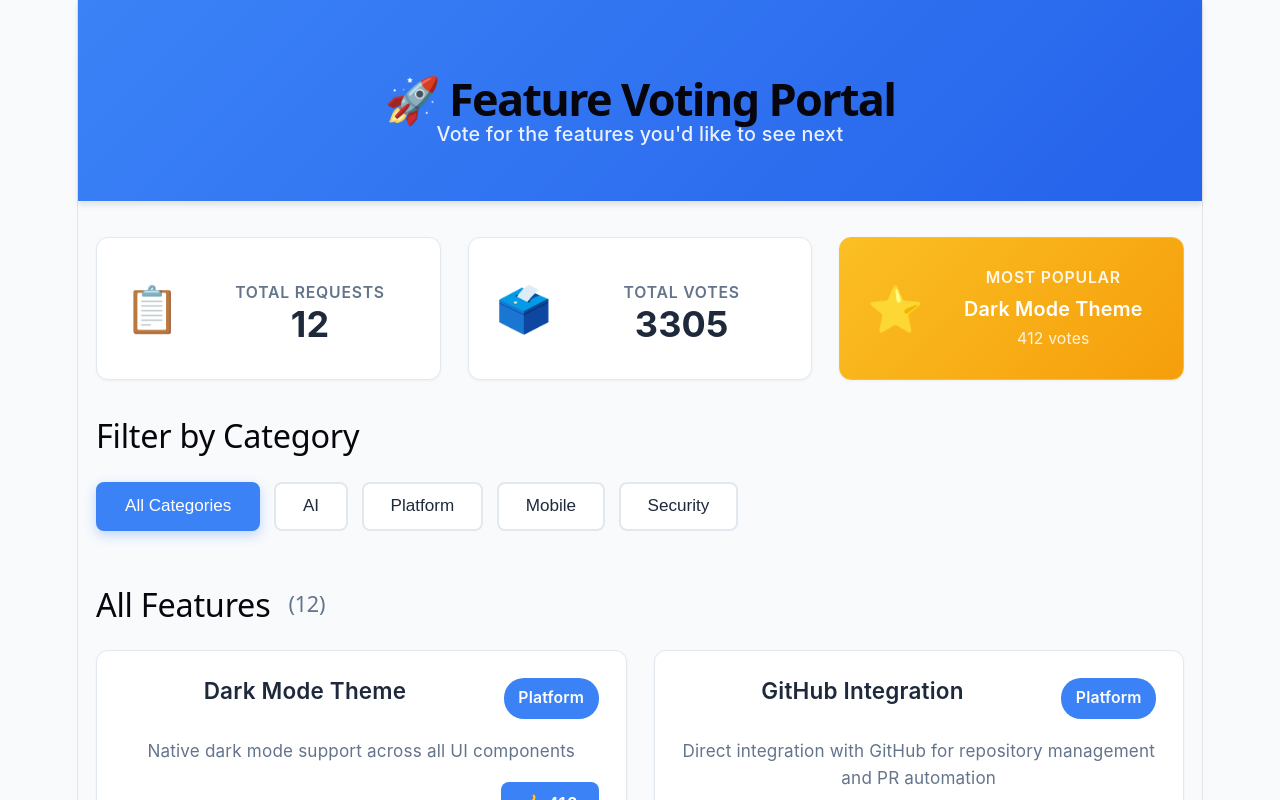
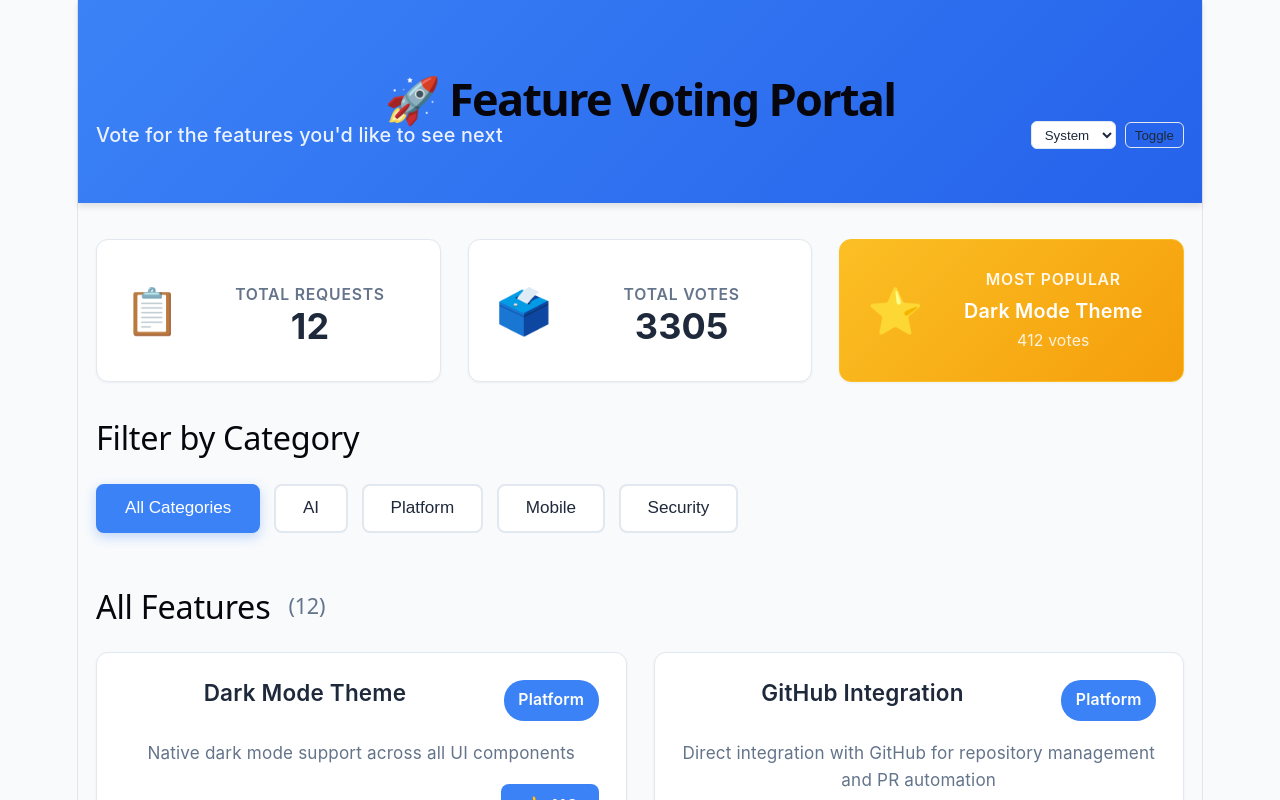
Before and after one commit to yatho/demo, a React (Vite) app: page / in a window 1280 px wide. Shown: the top 800 px of the page. Built offline with nearby package versions, Linux system fonts and the light colour scheme.

Commit message:
Implement dark mode (Fixes #12)

```diff
--- a/src/App.css
+++ b/src/App.css
@@ -8,6 +8,19 @@
   --text-primary: #1e293b;
   --text-secondary: #64748b;
   --border-color: #e2e8f0;
+}
+
+/* Dark theme override applied when document.documentElement has .dark-theme */
+.dark-theme {
+  --primary-color: #2563eb;
+  --secondary-color: #059669;
+  --accent-color: #f59e0b;
+  --danger-color: #ef4444;
+  --bg-color: #0b1120;
+  --card-bg: #0f1724;
+  --text-primary: #e6eef7;
+  --text-secondary: #9aa6b2;
+  --border-color: #1f2937;
 }
 
 * {
@@ -82,8 +95,8 @@ body {
 }
 
 .app-footer {
-  background-color: #1e293b;
-  color: white;
+  background-color: var(--card-bg);
+  color: var(--text-primary);
   text-align: center;
   padding: 2rem;
   margin-top: 3rem;
--- a/src/App.tsx
+++ b/src/App.tsx
@@ -5,6 +5,7 @@ import { filterFeaturesByCategory } from './utils/featureUtils';
 import { Dashboard } from './components/Dashboard';
 import { FilterBar } from './components/FilterBar';
 import { FeatureList } from './components/FeatureList';
+import { ThemeToggle } from './components/ThemeToggle';
 import './App.css';
 
 function App() {
@@ -18,7 +19,10 @@ function App() {
       <header className="app-header">
         <div className="header-content">
           <h1>🚀 Feature Voting Portal</h1>
-          <p className="subtitle">Vote for the features you'd like to see next</p>
+          <div style={{display: 'flex', alignItems: 'center', justifyContent: 'space-between', gap: '1rem', flexWrap: 'wrap'}}>
+            <p className="subtitle">Vote for the features you'd like to see next</p>
+            <ThemeToggle />
+          </div>
         </div>
       </header>
 
--- /dev/null
+++ b/src/components/ThemeToggle.css
@@ -0,0 +1,31 @@
+.theme-toggle {
+  display: inline-flex;
+  align-items: center;
+  gap: 0.5rem;
+}
+
+.theme-toggle select {
+  padding: 0.25rem 0.5rem;
+  border-radius: 6px;
+  border: 1px solid var(--border-color);
+  background: var(--card-bg);
+  color: var(--text-primary);
+}
+
+.theme-toggle-btn {
+  padding: 0.25rem 0.5rem;
+  border-radius: 6px;
+  border: 1px solid var(--border-color);
+  background: transparent;
+  color: var(--text-primary);
+  cursor: pointer;
+}
+
+.visually-hidden {
+  position: absolute !important;
+  height: 1px;
+  width: 1px;
+  overflow: hidden;
+  clip: rect(1px, 1px, 1px, 1px);
+  white-space: nowrap;
+}
--- /dev/null
+++ b/src/components/ThemeToggle.tsx
@@ -0,0 +1,25 @@
+import React from 'react';
+import { useTheme, Theme } from '../hooks/useTheme';
+import './ThemeToggle.css';
+
+export const ThemeToggle: React.FC = () => {
+  const { theme, setTheme, toggle } = useTheme();
+
+  const onSelect = (e: React.ChangeEvent<HTMLSelectElement>) => {
+    setTheme(e.target.value as Theme);
+  };
+
+  return (
+    <div className="theme-toggle">
+      <label htmlFor="theme-select" className="visually-hidden">Theme</label>
+      <select id="theme-select" value={theme} onChange={onSelect} aria-label="Select theme">
+        <option value="system">System</option>
+        <option value="light">Light</option>
+        <option value="dark">Dark</option>
+      </select>
+      <button className="theme-toggle-btn" onClick={toggle} title="Toggle light/dark" aria-label="Toggle theme">
+        Toggle
+      </button>
+    </div>
+  );
+};
--- /dev/null
+++ b/src/hooks/useTheme.ts
@@ -0,0 +1,63 @@
+import { useEffect, useState } from 'react';
+
+export type Theme = 'light' | 'dark' | 'system';
+const STORAGE_KEY = 'theme-preference';
+
+export function useTheme() {
+  const [theme, setTheme] = useState<Theme>(() => {
+    try {
+      const raw = localStorage.getItem(STORAGE_KEY);
+      return (raw as Theme) || 'system';
+    } catch {
+      return 'system';
+    }
+  });
+
+  useEffect(() => {
+    const apply = (t: Theme) => {
+      const root = document.documentElement;
+      const isDark = t === 'dark' || (t === 'system' && window.matchMedia && window.matchMedia('(prefers-color-scheme: dark)').matches);
+      if (isDark) root.classList.add('dark-theme');
+      else root.classList.remove('dark-theme');
+    };
+
+    apply(theme);
+
+    // Listen for system changes when theme === 'system'
+    let mql: MediaQueryList | null = null;
+    const handleChange = (e: MediaQueryListEvent) => {
+      if (theme === 'system') {
+        if (e.matches) document.documentElement.classList.add('dark-theme');
+        else document.documentElement.classList.remove('dark-theme');
+      }
+    };
+
+    if (window.matchMedia) {
+      mql = window.matchMedia('(prefers-color-scheme: dark)');
+      // Older browsers use addListener
+      if (mql.addEventListener) mql.addEventListener('change', handleChange as any);
+      else mql.addListener(handleChange as any);
+    }
+
+    return () => {
+      if (mql) {
+        if (mql.removeEventListener) mql.removeEventListener('change', handleChange as any);
+        else mql.removeListener(handleChange as any);
+      }
+    };
+  }, [theme]);
+
+  useEffect(() => {
+    try {
+      localStorage.setItem(STORAGE_KEY, theme);
+    } catch {
+      // ignore
+    }
+  }, [theme]);
+
+  return {
+    theme,
+    setTheme: (t: Theme) => setTheme(t),
+    toggle: () => setTheme((prev) => (prev === 'dark' ? 'light' : 'dark')),
+  };
+}
```
